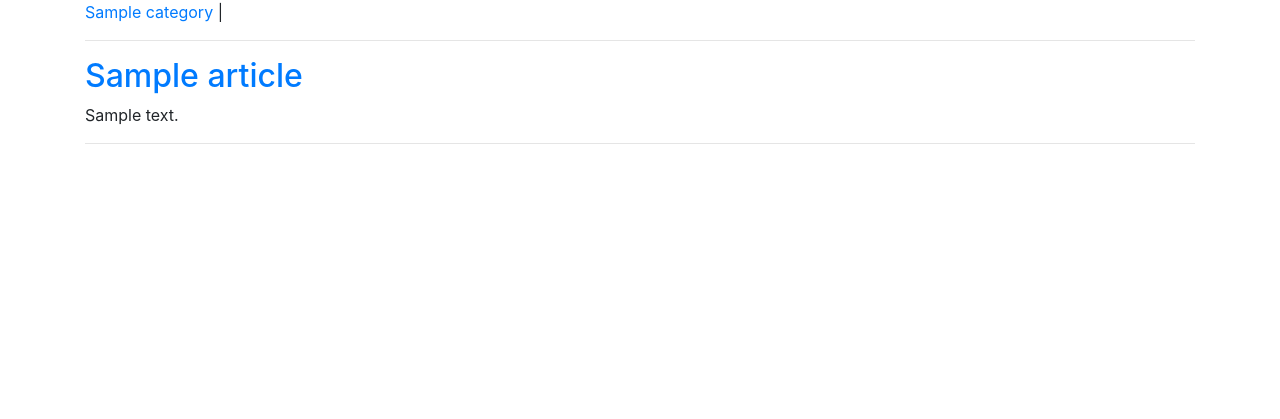
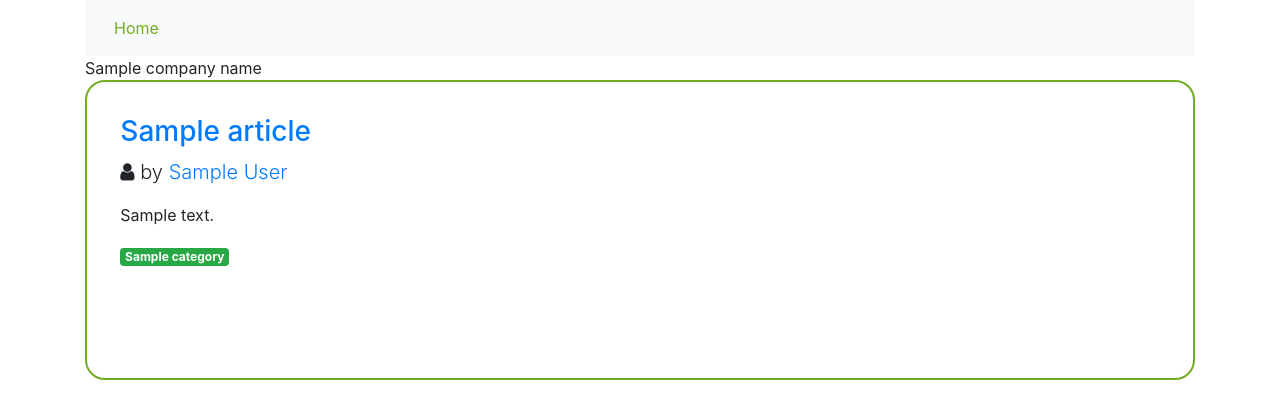
Before and after one commit to rafarluna/django_curso_app_blog, a Django app: template blog/templates/home.html in a window 1280 px wide. Shown: the top 419 px of the page. Run offline with Django 3.2, Linux system fonts and the light colour scheme; the template is opened without the code that fills it: most values are stand-ins (such as "Sample title", 1, 10 or a date in 2020); parts of the project's set-up code (start-up, migrations or seed data) failed here and were passed over; some libraries are stand-ins or nearby versions.

Commit message:
Add bootstrap classes modify models using template processors

```diff
--- a/blog/admin.py
+++ b/blog/admin.py
@@ -5,3 +5,4 @@ from .models import *
 
 admin.site.register(Category)
 admin.site.register(Article)
+admin.site.register(Author)
--- /dev/null
+++ b/blog/static/styles/home.css
@@ -0,0 +1,23 @@
+.blog-entry {
+    padding: 3%;
+    min-height: 300px;
+    border-radius: 20px;
+    border: 2px solid #73AD21;
+    margin-bottom: 20px;
+}
+
+.menu-text {
+    color: #73AD21;
+    padding: 5px;
+}
+
+a.menu-text {
+    text-decoration: none;
+}
+
+.menu-text:hover {
+    color: white;
+    background: #73AD21;
+    border-radius: 5px;
+    padding: 5px;
+}
--- a/blog/templates/base.html
+++ b/blog/templates/base.html
@@ -7,12 +7,32 @@
 
     <!-- Bootstrap CSS -->
     <link rel="stylesheet" href="https://stackpath.bootstrapcdn.com/bootstrap/4.3.1/css/bootstrap.min.css" integrity="sha384-ggOyR0iXCbMQv3Xipma34MD+dH/1fQ784/j6cY/iJTQUOhcWr7x9JvoRxT2MZw1T" crossorigin="anonymous">
+    <link href="//netdna.bootstrapcdn.com/font-awesome/4.1.0/css/font-awesome.min.css" rel="stylesheet">
+    <link href="/static/styles/home.css" rel="stylesheet">
 
     <title>Hello, world!</title>
   </head>
   <body>
 
     <div class="container">
+
+        <nav class="navbar navbar-expand-lg navbar-light bg-light">
+            <ul class="navbar-nav">
+                <li class="nav-item nav-link">
+                    <a class="menu-text" href="/">
+                        Home
+                    </a>
+                </li>
+                {%for category in CATEGORIES %}
+                <li class="nav-item nav-link">
+                    <a class="menu-text" href="/{{category.id}}/">
+                        {{category.name}}
+                    </a>
+                </li>
+                {%endfor%}
+            </ul>
+        </nav>
+
         {%block content%}
         {%endblock%}
     </div>
--- a/blog/templates/category.html
+++ b/blog/templates/category.html
@@ -15,4 +15,9 @@
         <hr>
     {%endfor%}
 
+    {%if articles.count == 0 %}
+        <h4>
+            NO HAY ARTICULOS PARA ESTA CATEGORIA
+        </h4>
+    {%endif%}
 {%endblock%}
--- a/blog/templates/home.html
+++ b/blog/templates/home.html
@@ -2,18 +2,23 @@
 
 
 {%block content%}
-    {%for category in categories%}
-        <a href="/{{category.id}}/">
-            {{category.name}}
-        </a> |
-    {%endfor%}
+{{company_name}}
 
-    <hr>
     {%for article in articles%}
+    <div class="blog-entry">
         <a href="/{{article.category.id}}/{{article.id}}/">
-            <h2>{{article.name}}</h2>
+            <h3>{{article.name}}</h3>
         </a>
+        <div>
+            <p class="lead"><i class="fa fa-user"></i>
+            by <a href="">{{article.author}}</a>
+        </div>
         <p>{{article.text|truncatewords:10}}</p>
-        <hr>
+        <div class="text-left align-bottom">
+            <a href="/{{article.category.id}}">
+                <span class="badge badge-success text-right">{{article.category}}</span>
+            </a>
+        </div>
+    </div>
     {%endfor%}
 {%endblock%}
--- a/blog/urls.py
+++ b/blog/urls.py
@@ -1,5 +1,6 @@
 from django.urls import path
 from .views import *
+from django.conf.urls.static import static
 
 urlpatterns = [
     path('<int:category_id>/<int:article_id>/', ArticleView.as_view()),
--- a/blog/views.py
+++ b/blog/views.py
@@ -3,6 +3,7 @@ from django.views import View
 from .models import *
 from .forms import *
 
+from django.template.loader import get_template
 
 class HomeView(View):
 
--- a/blog_test/settings.py
+++ b/blog_test/settings.py
@@ -69,12 +69,16 @@ TEMPLATES = [
                 'django.template.context_processors.request',
                 'django.contrib.auth.context_processors.auth',
                 'django.contrib.messages.context_processors.messages',
+                'blog.context_processors.all_global'
             ],
         },
     },
 ]
 
 WSGI_APPLICATION = 'blog_test.wsgi.application'
+
+SETTING_COMPANY_NAME = "NEWS R"
+
 
 
 # Database
--- a/requirments.txt
+++ b/requirements.txt
@@ -23,9 +23,6 @@ Jinja2==2.10.1
 jmespath==0.9.4
 MarkupSafe==1.1.1
 Pillow==6.0.0
-pkg-resources==0.0.0
-psycopg2==2.8.2
-psycopg2-binary==2.8.2
 python-dateutil==2.8.0
 pytz==2019.1
 requests==2.21.0
```
Also changed, not shown: TODO.txt (added, +16 -0 lines), blog/context_processors.py (added, +10 -0 lines), blog/models.py (+8 -1 lines), blog/templates/article.html (+11 -1 lines), blog/migrations/0004_auto_20191109_1842.py (added), db.sqlite3.
